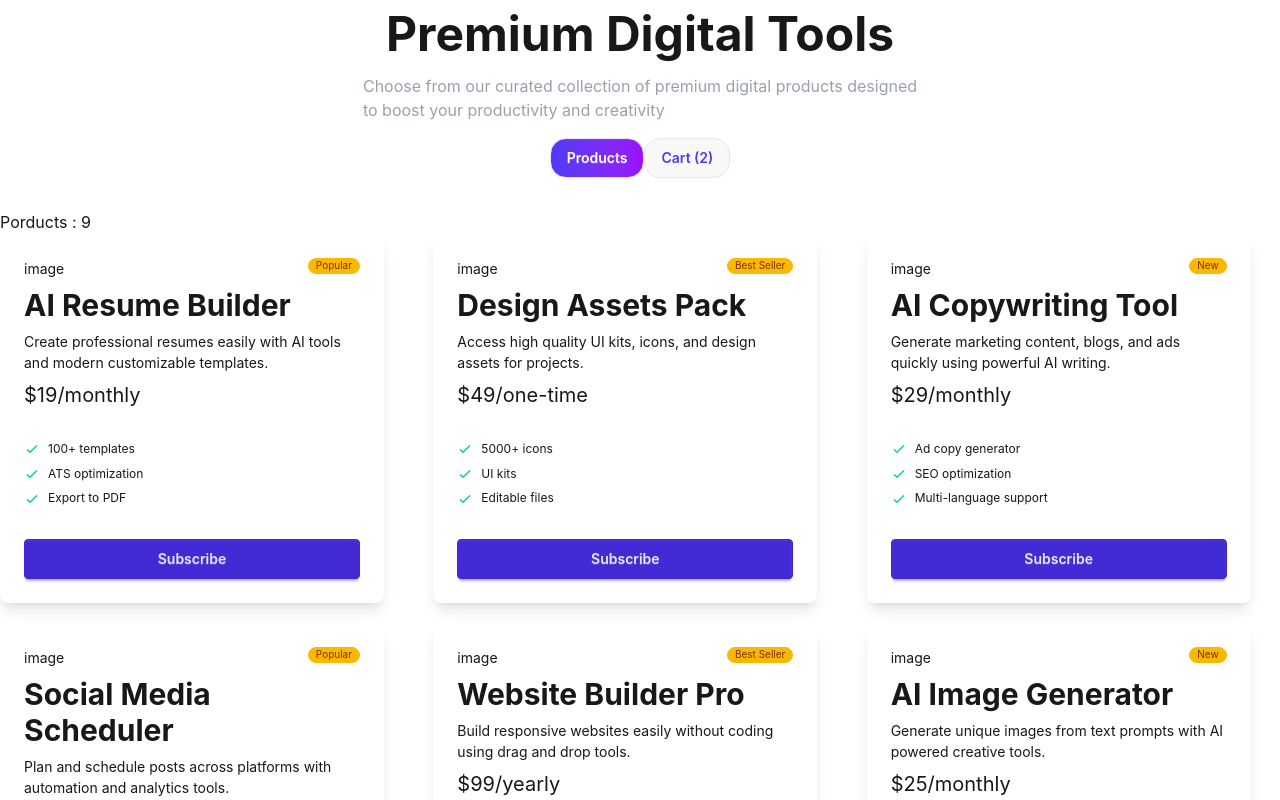
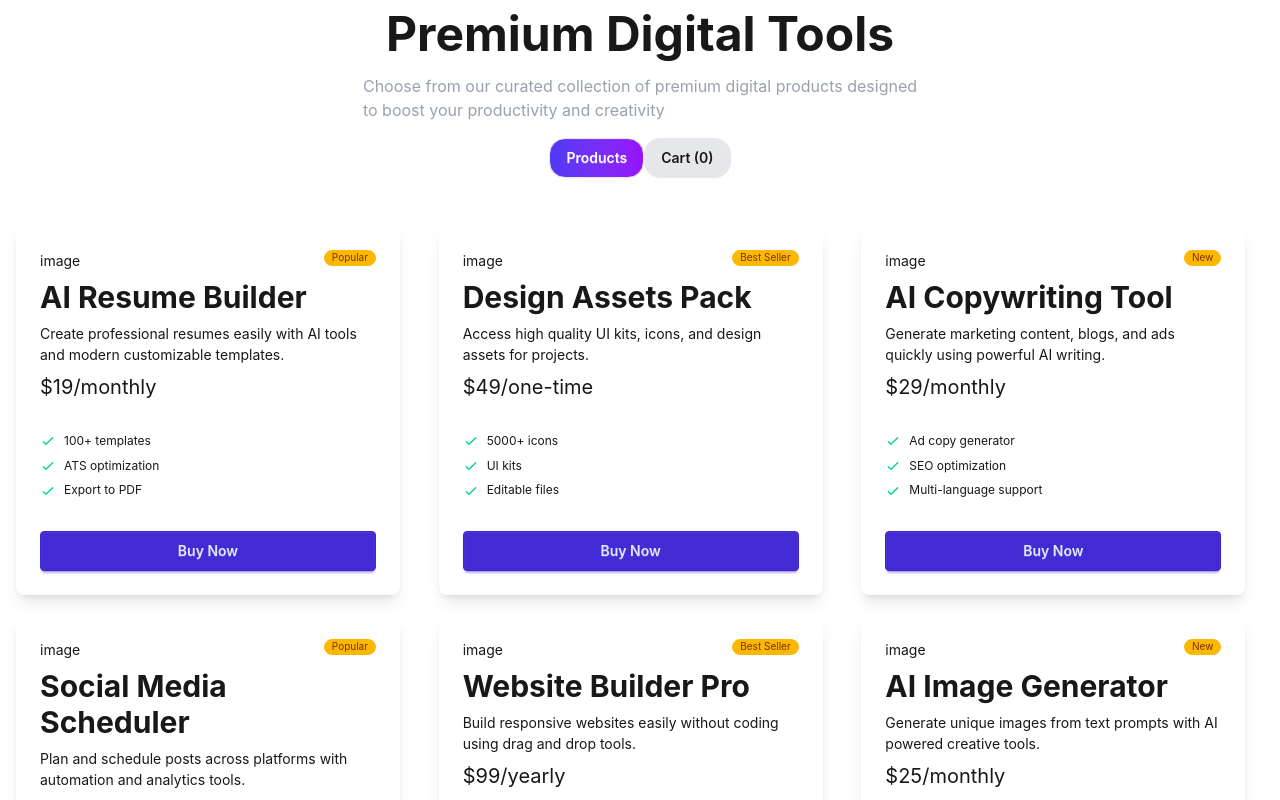
Before and after one commit to khalid66527/B13-Assignment-06, a React (Vite) app: page / in a window 1280 px wide. Shown: the part 880-1680 px from the top of the page. Built offline with nearby package versions, Linux system fonts and the light colour scheme.

Commit message:
complate the product and cart button

```diff
--- a/src/App.jsx
+++ b/src/App.jsx
@@ -1,4 +1,4 @@
-
+import React, { useState } from 'react';
 import { Suspense } from 'react'
 import './App.css'
 import Banner from './assets/Component/NavBar/BannerSection/Banner'
@@ -6,6 +6,7 @@ import NavBar from './assets/Component/NavBar/NavBar'
 import ProductSections from './assets/Component/ProductSections/ProductSections'
 import Review from './assets/Component/ReviewSection/Review'
 import SelectedBtnSection from './assets/Component/SelectedBtnSection/SelectedBtnSection'
+import SelectedProduct from './assets/Component/ProductSections/SelectedProduct/SelectedProduct';
 
 const fetchProducts = async () => {
   const res = await fetch("/Products.json")
@@ -13,15 +14,31 @@ const fetchProducts = async () => {
 }
 function App() {
   const ProductPromise = fetchProducts()
+      const [availableType, setavailableType] = useState(false);
+      const [selectedType, setSelectedType] = useState(true);
+      console.log(selectedType);
+      console.log(availableType);
+
+      const handleAbailableData =() =>{
+        setavailableType(false)
+        setSelectedType(true)
+      }
+      const handleSelectedData =() =>{
+        setavailableType(true)
+        setSelectedType(false)
+      }
 
   return (
     <>
       <NavBar></NavBar>
       <Banner></Banner>
       <Review></Review>
-      <SelectedBtnSection></SelectedBtnSection>
+      <SelectedBtnSection sendAvailable ={handleAbailableData} senSelected={handleSelectedData} selectedType= {selectedType} availableType={availableType}></SelectedBtnSection>
       <Suspense fallback={<span className="loading loading-spinner text-primary"></span>} >
-        <ProductSections ProductPromise={ProductPromise} ></ProductSections>
+        {
+          selectedType? <ProductSections ProductPromise={ProductPromise}  ></ProductSections>: <SelectedProduct></SelectedProduct>
+        }
+
 
       </Suspense>
     </>
--- a/src/assets/Component/ProductSections/AvailableProduct/AvailableProduct.jsx
+++ b/src/assets/Component/ProductSections/AvailableProduct/AvailableProduct.jsx
@@ -1,16 +1,25 @@
-import React from 'react';
+import React, { useState } from 'react';
 import ProductFeatures from './ProductFeatures';
 
 const AvailableProduct = ({ Productdata }) => {
-    console.log(Productdata, "Productdata");
+
+
+
+    // console.log(Productdata, "Productdata");
 
     return (
 
-        <div  className="grid md:grid-cols-2 lg:grid-cols-3 gap-5">
+
+        <div className="grid md:grid-cols-2 lg:grid-cols-3 gap-5 p-4">
             {
                 Productdata.map((Product) => {
-                    const {features} = Product;
-                    console.log(Product, "Product");
+                    const [isSelected, setIsSelected] = useState(false)
+                    const handleAddedCart = () => {
+                        setIsSelected(true)
+                        alert(`${Product.name} is Selected`)
+                    }
+                    const { features } = Product;
+                    // console.log(Product, "Product");
                     return <div className="card w-96 bg-base-100 shadow-lg  hover:shadow-xl hover:-translate-y-2 transition-all duration-300">
                         <div className="card-body  ">
                             <div className="flex justify-between">
@@ -31,17 +40,18 @@ const AvailableProduct = ({ Productdata }) => {
                             </div>
                             <ul className="mt-6 flex flex-col gap-2 text-xs">
 
-                                    {
-                                        features.map((feature ,index) => <ProductFeatures
-                                            key={index}
-                                            feature={feature}></ProductFeatures>)
-                                    }
+                                {
+                                    features.map((feature, index) => <ProductFeatures
+                                        key={index}
+                                        feature={feature}></ProductFeatures>)
+                                }
 
                             </ul>
                             <div className="mt-6">
-                                <button className="btn btn-primary btn-block">Subscribe</button>
+                                <button className="btn btn-primary btn-block" onClick={handleAddedCart}>{isSelected === true ? "Added By Cart" : "Buy Now"}</button>
                             </div>
                         </div>
+
                     </div>
                 })
             }
--- a/src/assets/Component/ProductSections/ProductSections.jsx
+++ b/src/assets/Component/ProductSections/ProductSections.jsx
@@ -2,13 +2,12 @@ import React, { use } from 'react';
 import AvailableProduct from './AvailableProduct/AvailableProduct';
 
 const ProductSections = ({ProductPromise}) => {
-    console.log(ProductPromise);
+    // console.log(ProductPromise);
     const Productdata=use(ProductPromise)
-    console.log(Productdata);
+    // console.log(Productdata);
 
     return (
         <div className='container mx-auto'>
-            <p>Porducts : {Productdata.length}</p>
             <AvailableProduct Productdata ={Productdata}></AvailableProduct>
         </div>
     );
--- /dev/null
+++ b/src/assets/Component/ProductSections/SelectedProduct/SelectedProduct.jsx
@@ -0,0 +1,11 @@
+import React from 'react';
+
+const SelectedProduct = () => {
+    return (
+        <div>
+            <h1>amra success</h1>
+        </div>
+    );
+};
+
+export default SelectedProduct;
--- a/src/assets/Component/SelectedBtnSection/SelectedBtnSection.jsx
+++ b/src/assets/Component/SelectedBtnSection/SelectedBtnSection.jsx
@@ -1,18 +1,35 @@
-import React from 'react';
+import AvailableProduct from "../ProductSections/AvailableProduct/AvailableProduct";
 
-const SelectedBtnSection = () => {
+
+const SelectedBtnSection = ({selectedType  ,sendAvailable ,senSelected ,availableType}) => {
+
+
+    // console.log(selectedType);
+
     return (
         <div className='container mx-auto flex flex-col items-center py-8 space-y-4'>
             <h2 className='text-5xl font-bold'>Premium Digital Tools</h2>
-            <p className='text-gray-400'>Choose from our curated collection of premium digital products designed <br />to boost your productivity and creativity</p>
-            <div className="">
-                <button className='btn rounded-2xl bg-gradient-to-r from-indigo-600 to-purple-600 text-white'>
+            <p className='text-gray-400'>
+                Choose from our curated collection of premium digital products designed <br />
+                to boost your productivity and creativity
+            </p>
+
+            <div className="flex ">
+                <button
+                    onClick={sendAvailable}
+                    className={`btn rounded-2xl ${selectedType  ? "bg-gradient-to-r from-indigo-600 to-purple-600 text-white" : "bg-gray-200"} `}
+                >
                     Products
                 </button>
-                <button className='btn  rounded-2xl text-indigo-600'>
-                    Cart (2)
+                <button
+                    onClick={senSelected}
+                    className={`btn rounded-2xl ${availableType  ? "bg-gradient-to-r from-indigo-600 to-purple-600 text-white" : "bg-gray-200"} `}
+
+                >
+                    Cart ({sendAvailable.length})
                 </button>
             </div>
+
         </div>
     );
 };
```
